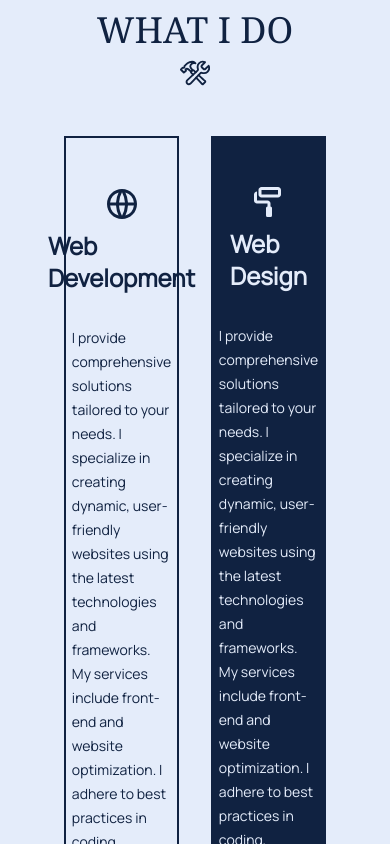
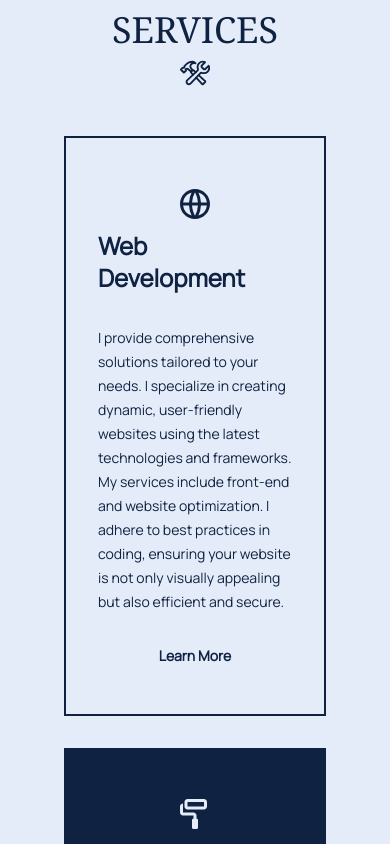
Before and after one commit to vintech05/portfolio-v1, a React (Vite) app: page / in a window 390 px wide. Shown: the part 1740-2584 px from the top of the page. Built offline with nearby package versions, Linux system fonts and the light colour scheme.

Commit message:
added context

```diff
--- a/src/components/whatido/Service.jsx
+++ b/src/components/whatido/Service.jsx
@@ -8,10 +8,10 @@ const Service = () => {
     <div>
         <div className='grid place-items-center'>
             <div className='grid place-items-center gap-2 pb-12'>
-                <h1 className='font-serif uppercase text-4xl text-button-clr'>what i do</h1>
+                <h1 className='font-serif uppercase text-4xl text-button-clr'>services</h1>
                 <IoConstructOutline className='text-3xl text-button-clr'/>
             </div>
-            <div className='px-16 grid grid-cols-2 gap-8'>
+            <div className='px-16 grid grid-col-1 lg:grid-cols-2 gap-8'>
                 <div id='card-1' className='flex flex-col items-center gap-2 border-2 border-button-clr px-8 py-12 lg:px-10 lg:py-24'>
                     <RiGlobalLine className='text-4xl text-button-clr lg:text-5xl'/>
                     <span className='text-button-clr text-2xl font-Manrope capitalize font-semibold pb-6'>web development</span>
@@ -21,7 +21,7 @@ const Service = () => {
                 <div id='card-2' className='flex flex-col items-center gap-2 bg-button-clr px-8 py-12 lg:px-10 lg:py-24'>
                     <BiPaintRoll className='text-4xl text-bg-clr lg:text-5xl'/>
                     <span className='text-bg-clr text-2xl font-Manrope capitalize font-semibold pb-6'>web design</span>
-                    <p className='font-Manrope text-bg-clr text-sm break-words text-left leading-6 lg:break-all lg:w-[25em]'>I provide comprehensive solutions tailored to your needs. I specialize in creating dynamic, user-friendly websites using the latest technologies and frameworks. My services include front-end and website optimization. I adhere to best practices in coding, ensuring your website is not only visually appealing but also efficient and secure.</p>
+                    <p className='font-Manrope text-bg-clr text-sm break-words text-left leading-6 lg:break-all lg:w-[25em]'>I focus on creating visually appealing and user-friendly websites that meet your specific needs. I use the latest design trends and technologies to ensure your website is modern and responsive. My services include UI/UX design, graphic design, and website layout planning. I prioritize user experience, ensuring that your website is not only beautiful but also easy to navigate.</p>
                         <span className='text-bg-clr font-Manrope font-semibold text-sm mt-6 lg:pr-[19.6em] cursor-pointer hover:underline'>Learn More</span>
                 </div>
             </div>
```
